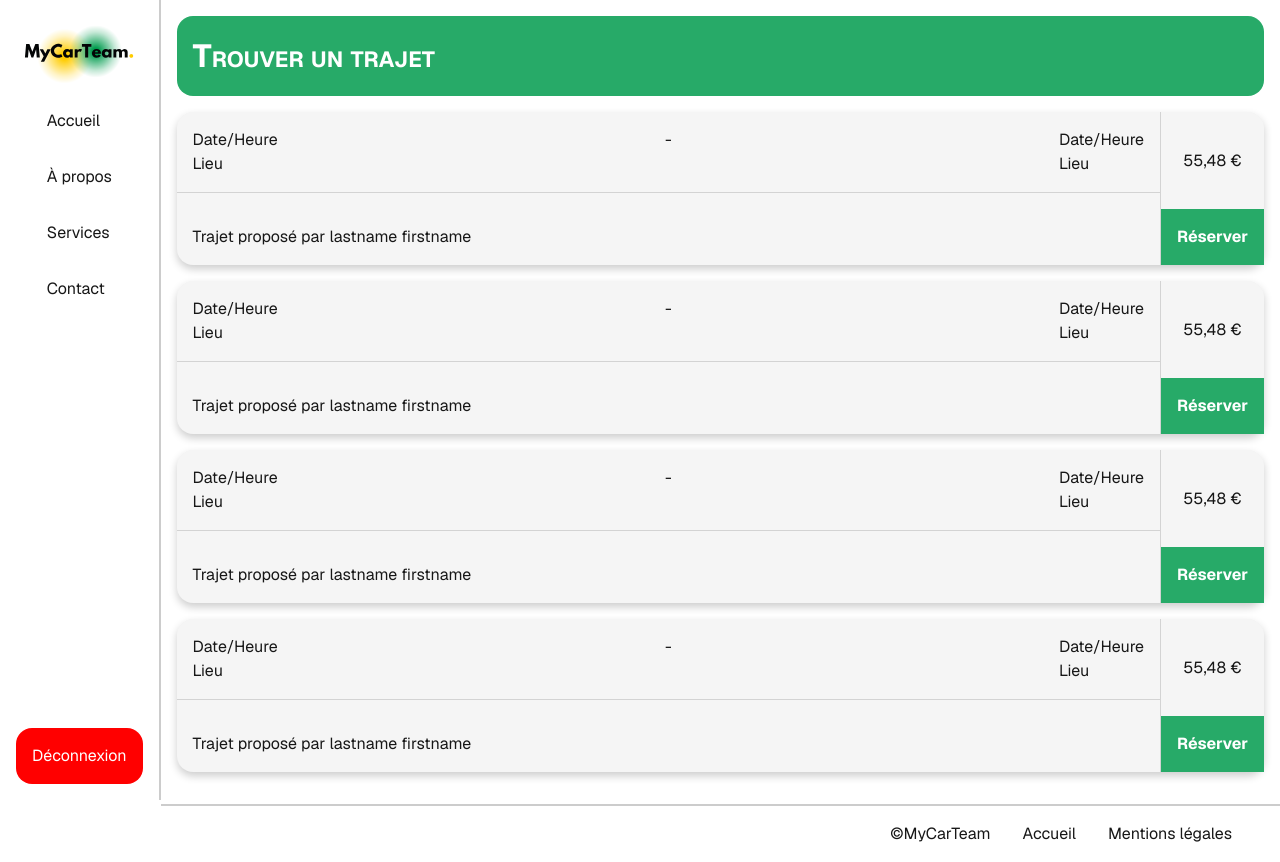
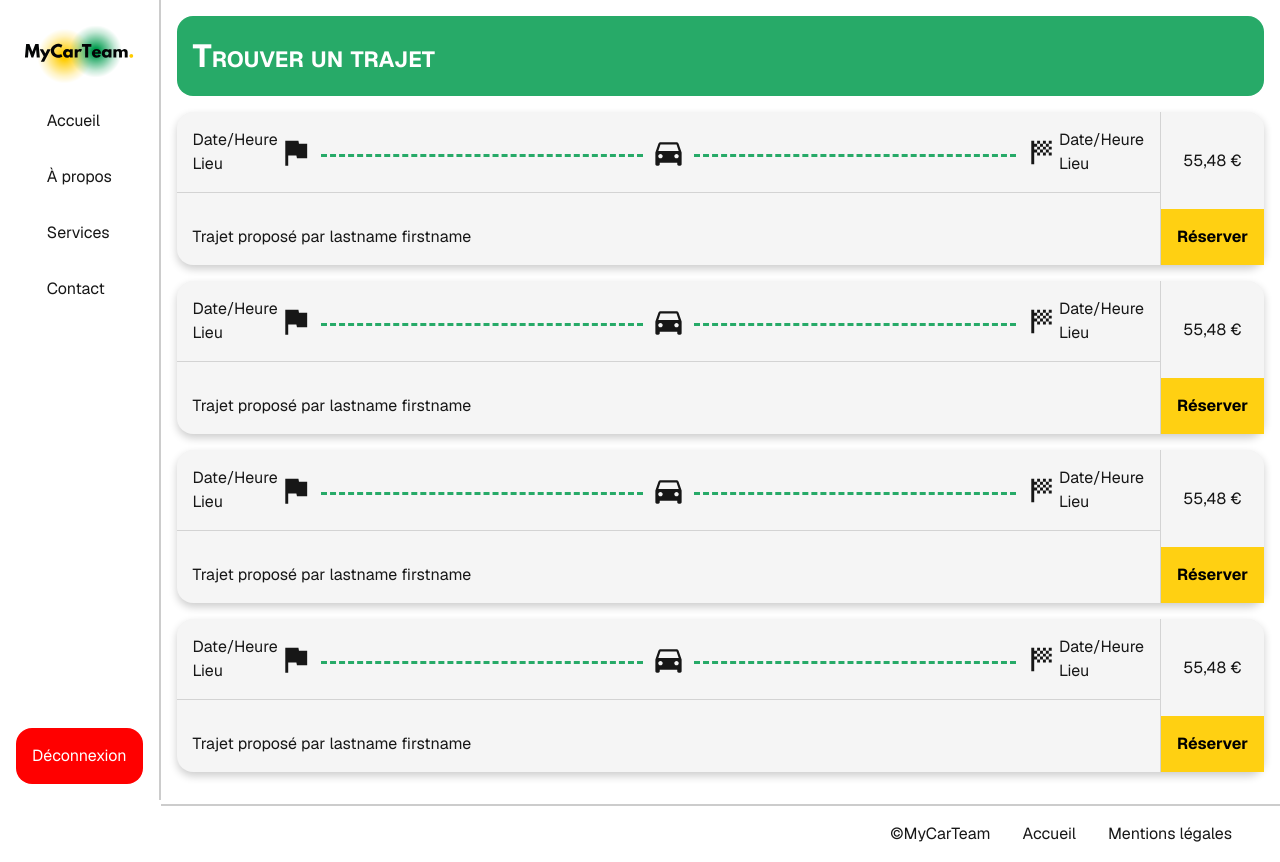
Before and after one commit to clhubdev/my_car_team, a Next.js app in the folder frontend/: page /app/reservation in a window 1280 px wide. Built offline with nearby package versions, Linux system fonts and the light colour scheme; no server answers; what @mui/material-nextjs would draw is missing.

Commit message:
modify design routeCard

```diff
--- a/frontend/src/app/components/RouteCard/RouteCard.js
+++ b/frontend/src/app/components/RouteCard/RouteCard.js
@@ -1,20 +1,33 @@
 import styles from './routeCard.module.css';
+import FlagIcon from '@mui/icons-material/Flag';
+import SportsScoreIcon from '@mui/icons-material/SportsScore';
+import DirectionsCarIcon from '@mui/icons-material/DirectionsCar';
 
 export default function RouteCard() {
     return (
         <div className={styles.routeCard}>
             <div className={styles.infosContainer}>
                 <div className={styles.infosRoute}>
+                    <div className={styles.startEndInfos}>
                         <div>
                             <p>Date/Heure</p>
                             <p>Lieu</p>
                         </div>
-                    <div>
-                        -
+                        <FlagIcon fontSize="large" />
                     </div>
+
+                    <div className={styles.routeLine}>
+                        <div className={styles.line}></div>
+                        <DirectionsCarIcon fontSize="large" />
+                        <div className={styles.line}></div>
+                    </div>
+
+                    <div className={styles.startEndInfos}>
+                        <SportsScoreIcon fontSize="large" />
                         <div>
                             <p>Date/Heure</p>
                             <p>Lieu</p>
+                        </div>
                     </div>
                 </div>
                 <div className={styles.infosConductor}>
--- a/frontend/src/app/components/RouteCard/routeCard.module.css
+++ b/frontend/src/app/components/RouteCard/routeCard.module.css
@@ -21,6 +21,24 @@
     padding: 1rem;
 }
 
+.startEndInfos {
+    display: flex;
+    align-items: center;
+}
+
+.routeLine {
+    flex: 1;
+    display: flex;
+    align-items: center;
+}
+
+.line {
+    width: 100%;
+    height: 10px;
+    border-bottom: 3px dashed #27aa68;
+    margin: 0 8px;
+}
+
 .infosConductor {
     padding: 1rem;
 }
@@ -41,8 +59,8 @@
 }
 
 .reservationBtn {
-    background-color: #27aa68;
+    background-color: #ffD012;
     padding: 1rem;
     font-weight: bold;
-    color: white;
+    color: black;
 }
```
Lines whose indentation alone changed are shown as unchanged.
